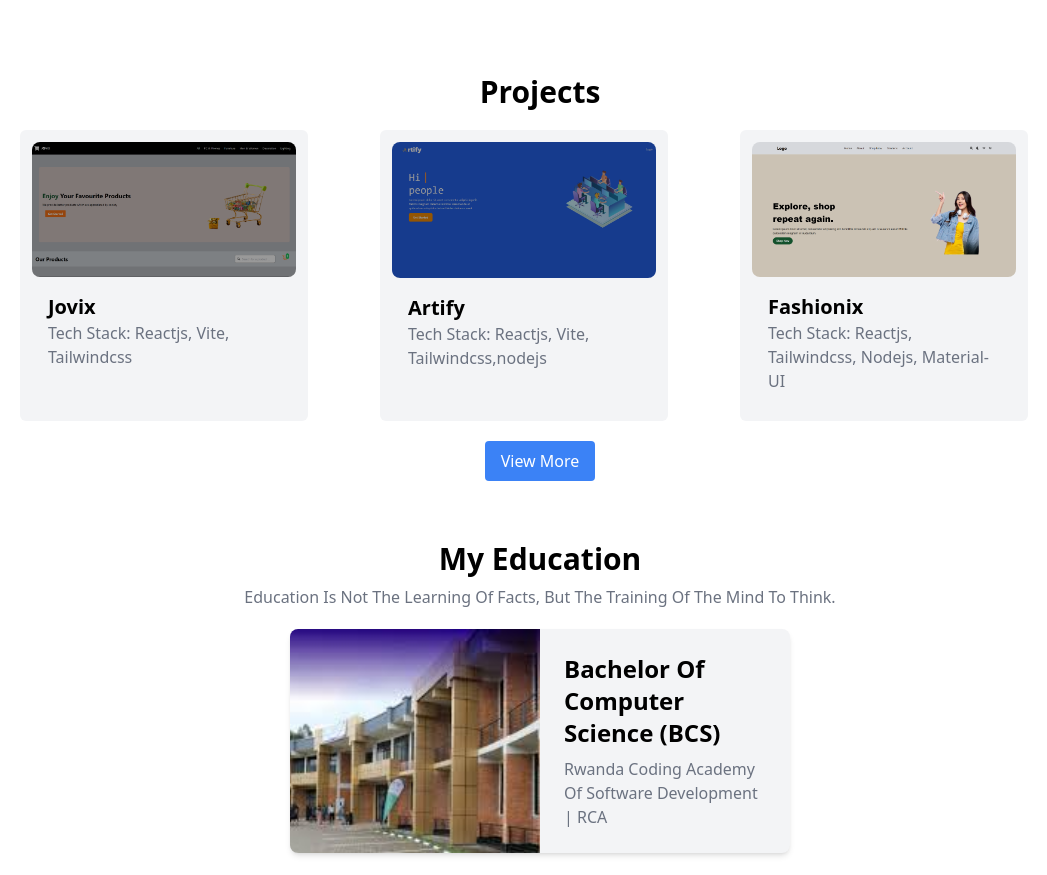
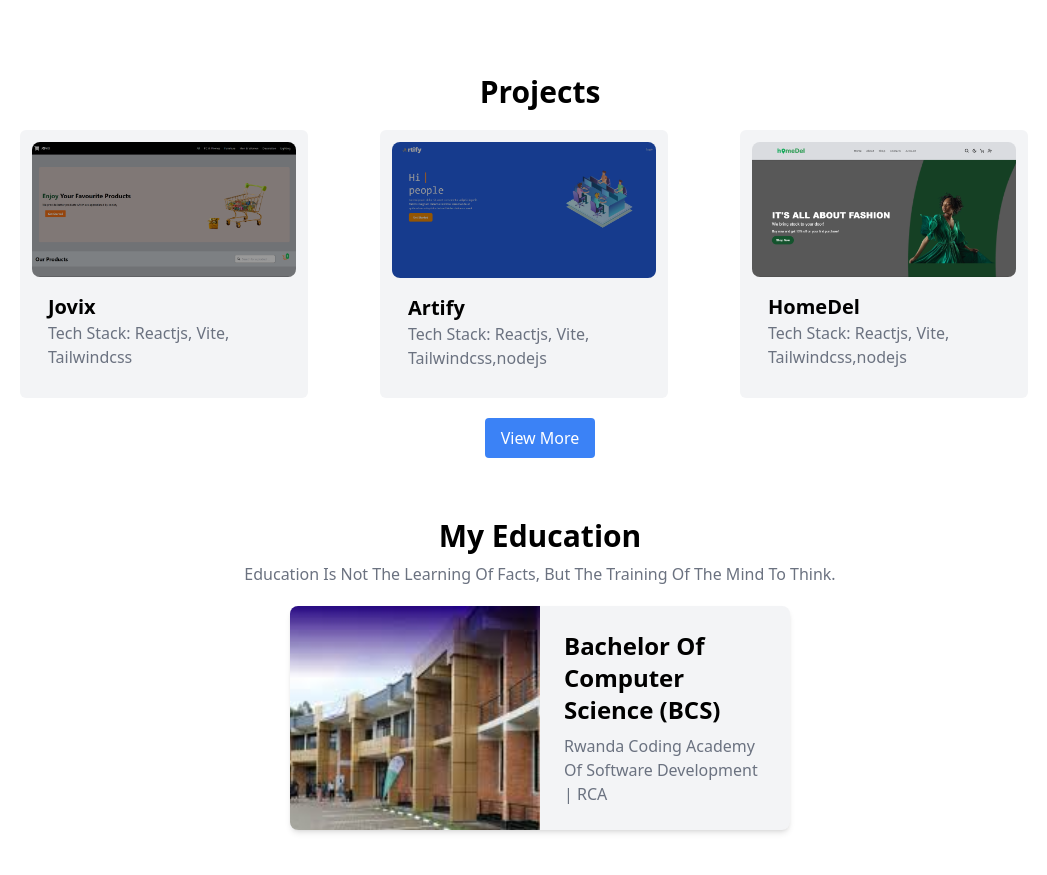
Before and after one commit to AbayoHJovin/Hirwajovin, a Next.js app: page / in a window 1280 px wide. Shown: the part 1760-2635 px from the top of the page, without its empty margins (100-1147 px from the left). Built offline with nearby package versions, Linux system fonts and the light colour scheme.

Commit message:
Added new project

```diff
--- a/src/components/about.tsx
+++ b/src/components/about.tsx
@@ -115,7 +115,7 @@ export default function About() {
                   <p className="text-lg text-[#6b7280]">
                     Name: Abayo Hirwa Jovin
                   </p>
-                  <p className="text-lg text-[#6b7280]">Location: Rwanda</p>
+                   <p className="text-lg text-[#6b7280]">Location: Rwanda</p>
                   <p className="text-lg text-[#6b7280]">
                     Email: abayohirwajovin@gmail.com
                   </p>
--- a/src/components/projects.tsx
+++ b/src/components/projects.tsx
@@ -26,6 +26,13 @@ const Projects = () => {
       github: "https://github.com/AbayoHJovin/Artify.git",
       website: "https://artify-jov.vercel.app",
       demoImg: "/art.png",
+    },
+    {
+      name: "HomeDel",
+      madeWith: "Reactjs, Vite, Tailwindcss,nodejs",
+      github: "https://github.com/AbayoHJovin/fashionix",
+      website: "https://shopin-xi.vercel.app/",
+      demoImg: "/homeDel.png",
     },
   ];
 
@@ -89,27 +96,6 @@ const Projects = () => {
            )
 
           ))}
-          <div className="relative w-[90%] max-w-[320px] p-3 bg-gray-100 dark:bg-[#18141c] group rounded-md transition-transform duration-300 transform hover:scale-105">
-            <Image
-              src="/fashionix.png"
-              alt="fashionix"
-              className="w-full h-auto object-cover rounded-lg"
-              layout="responsive"
-              width={600}
-              height={375}
-            />
-            <div className="absolute inset-0 bg-gray-200 text-black rounded-lg flex flex-col justify-center items-center opacity-0 group-hover:opacity-100 transition-opacity duration-300">
-              <h1>This is still being developed</h1>
-            </div>
-            <div className="p-4 rounded-b-lg">
-              <h2 className="text-xl font-semibold text-black dark:text-white">
-                Fashionix
-              </h2>
-              <p className="text-[#6b7280]">
-                Tech Stack: Reactjs, Tailwindcss, Nodejs, Material-UI
-              </p>
-            </div>
-          </div>
         </div>
       </div>
       <div className="flex justify-center mt-6">
```
Also changed, not shown: public/homeDel.png (added).
